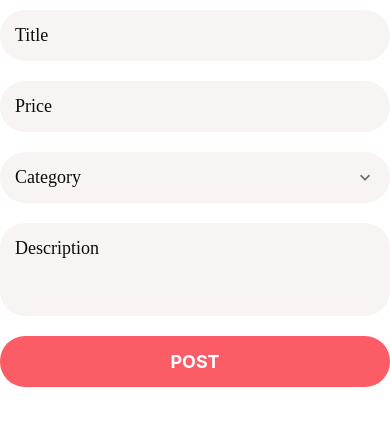
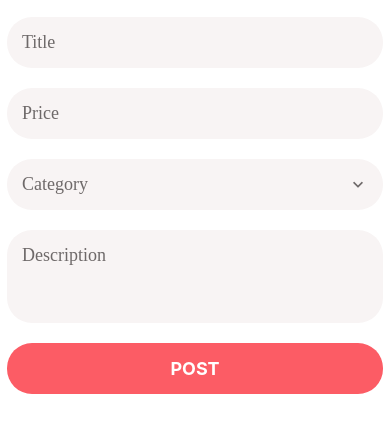
Before and after one commit to i-abdelaal/DoneWithIt, a React Native app: screen / in a window 390 px wide. Shown: the top 432 px of the page. Built offline with nearby package versions, Linux system fonts and the light colour scheme.

Commit message:
Add placeholder color

```diff
--- a/app/components/AppPicker.js
+++ b/app/components/AppPicker.js
@@ -35,9 +35,11 @@
               style={styles.icon}
             />
           )}
-          <AppText style={styles.text}>
-            {selectedItem ? selectedItem.label : placeholder}
-          </AppText>
+          {selectedItem ? (
+            <AppText style={styles.text}>{selectedItem.label}</AppText>
+          ) : (
+            <AppText style={styles.placeholder}>{placeholder}</AppText>
+          )}
           <MaterialCommunityIcons
             name="chevron-down"
             size={20}
@@ -79,6 +81,10 @@
   icon: {
     marginRight: 10,
   },
+  placeholder: {
+    flex: 1,
+    color: defaultStyles.colors.medium,
+  },
   text: {
     flex: 1,
   },
--- a/app/components/AppTextInput.js
+++ b/app/components/AppTextInput.js
@@ -15,7 +15,11 @@
           style={styles.icon}
         />
       )}
-      <TextInput style={defaultStyles.text} {...otherProps} />
+      <TextInput
+        placeholderTextColor={defaultStyles.colors.medium}
+        style={defaultStyles.text}
+        {...otherProps}
+      />
     </View>
   );
 }
--- a/app/screens/ListingEditScreen.js
+++ b/app/screens/ListingEditScreen.js
@@ -25,7 +25,7 @@
 
 function ListingEditScreen(props) {
   return (
-    <Screen>
+    <Screen style={styles.container}>
       <AppForm
         initialValues={{
           title: "",
@@ -61,6 +61,10 @@
   );
 }
 
-const styles = StyleSheet.create({});
+const styles = StyleSheet.create({
+  container: {
+    padding: 7,
+  },
+});
 
 export default ListingEditScreen;
```
